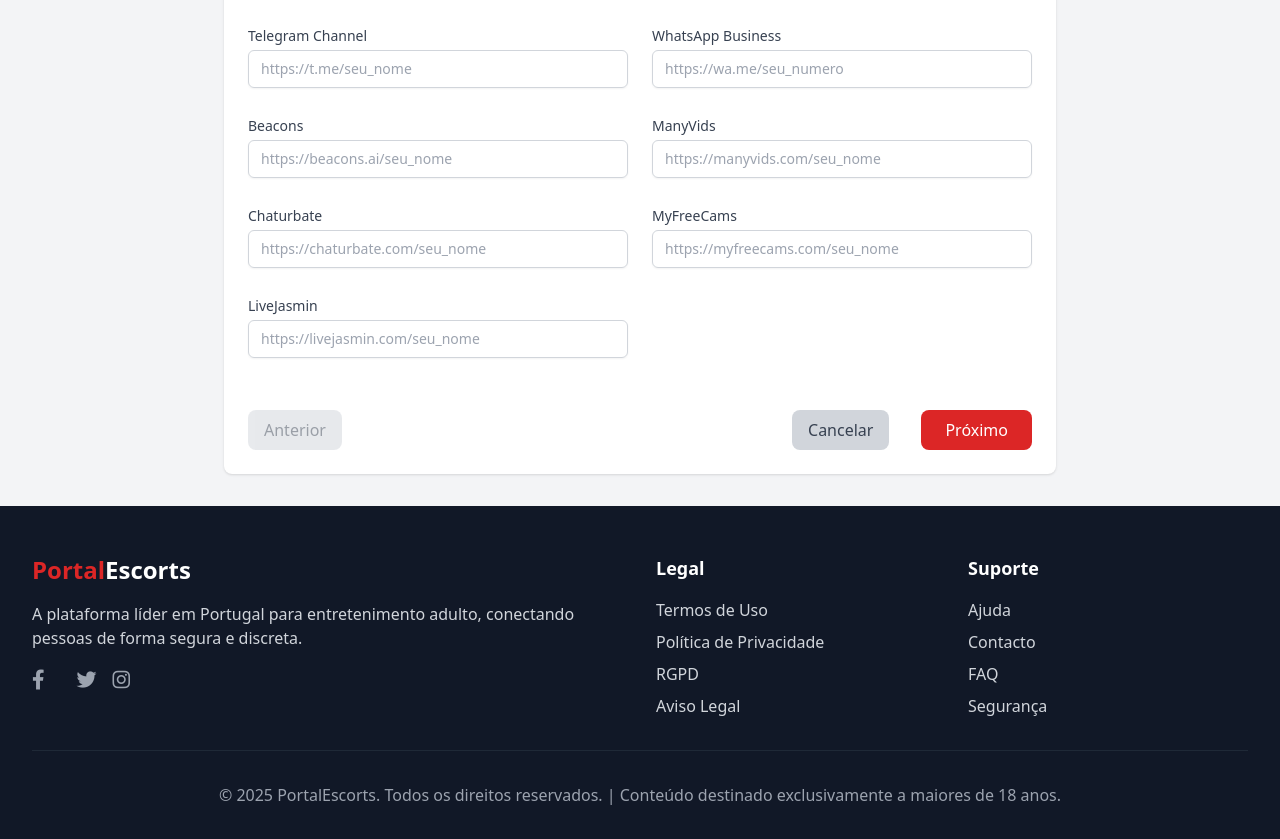
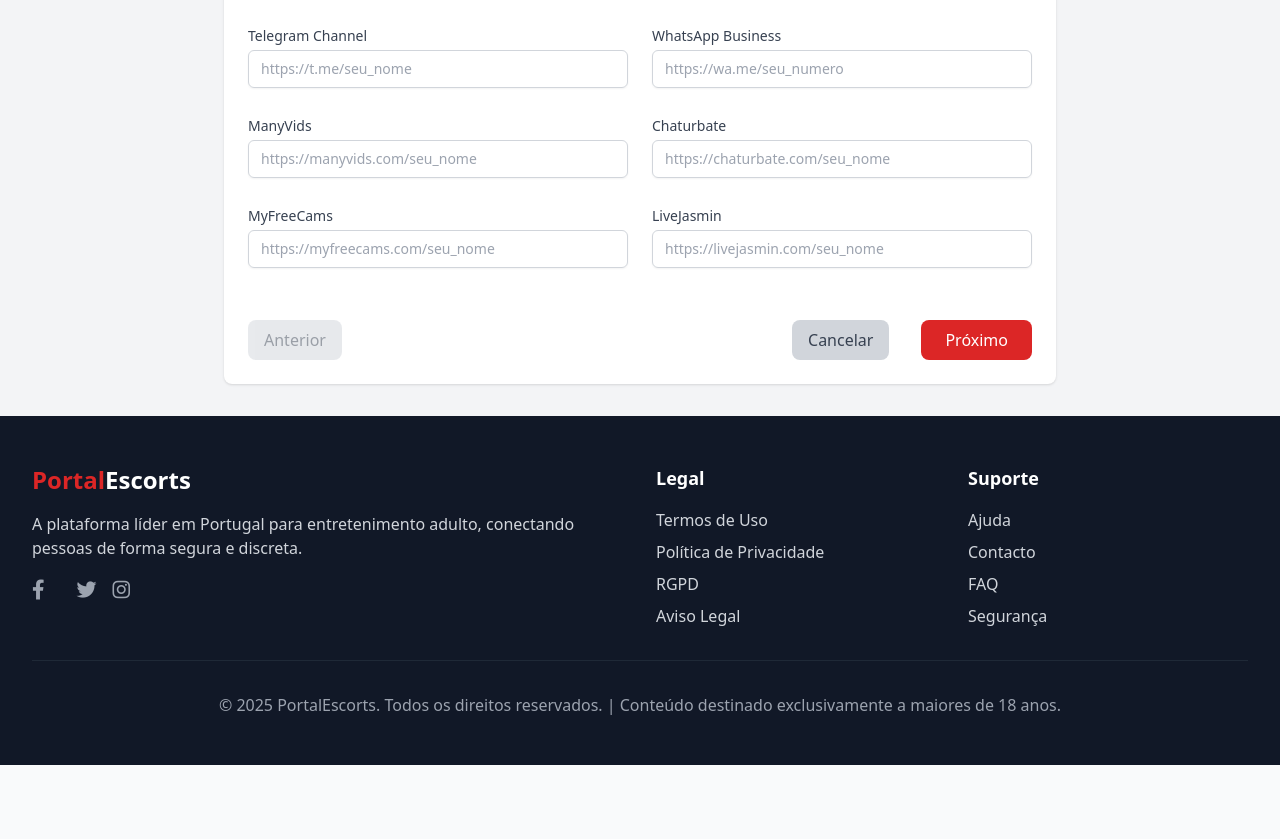
Before and after one commit to jorca1989/escort-website, a Next.js app: page /criar-anuncio in a window 1280 px wide. Shown: the part 1149-1988 px from the top of the page. After the commit the page ends 1914 px from the top, so only its background shows below. Built offline with nearby package versions, Linux system fonts and the light colour scheme.

Commit message:
Fix: Remove Beacons from individual fields, keep only in smart link detection

```diff
--- a/src/app/api/listings/create/route.ts
+++ b/src/app/api/listings/create/route.ts
@@ -46,7 +46,6 @@ export async function POST(request: NextRequest) {
     const snapchat = formData.get('snapchat') as string;
     const telegramChannel = formData.get('telegramChannel') as string;
     const whatsappBusiness = formData.get('whatsappBusiness') as string;
-    const beacons = formData.get('beacons') as string;
     const manyvids = formData.get('manyvids') as string;
     const chaturbate = formData.get('chaturbate') as string;
     const myfreecams = formData.get('myfreecams') as string;
@@ -142,7 +141,6 @@ export async function POST(request: NextRequest) {
           snapchat: snapchat || null,
           telegramChannel: telegramChannel || null,
           whatsappBusiness: whatsappBusiness || null,
-          beacons: beacons || null,
           manyvids: manyvids || null,
           chaturbate: chaturbate || null,
           myfreecams: myfreecams || null,
@@ -191,7 +189,6 @@ export async function POST(request: NextRequest) {
           snapchat: snapchat || null,
           telegramChannel: telegramChannel || null,
           whatsappBusiness: whatsappBusiness || null,
-          beacons: beacons || null,
           manyvids: manyvids || null,
           chaturbate: chaturbate || null,
           myfreecams: myfreecams || null,
--- a/src/app/criar-anuncio/page.tsx
+++ b/src/app/criar-anuncio/page.tsx
@@ -24,13 +24,12 @@ interface FormData {
   snapchat: string;
   telegramChannel: string;
   whatsappBusiness: string;
-  beacons: string;
   manyvids: string;
   chaturbate: string;
   myfreecams: string;
   livejasmin: string;
-  // Linktree will be auto-detected from any link hub URL
-  linkHubUrl: string; // Generic field for Linktree, Bio.link, etc.
+  // Linktree, Bio.link, Beacons, etc. will be auto-detected from this field
+  linkHubUrl: string; // Generic field for Linktree, Bio.link, Beacons, etc.
 
   // Physical Details
   gender: string;
@@ -109,7 +108,6 @@ export default function CriarAnuncioPage() {
     snapchat: '',
     telegramChannel: '',
     whatsappBusiness: '',
-    beacons: '',
     manyvids: '',
     chaturbate: '',
     myfreecams: '',
@@ -709,20 +707,6 @@ export default function CriarAnuncioPage() {
                 />
                 <p className="mt-1 text-xs text-gray-500">
                   {detectPlatform(formData.whatsappBusiness)}
-                </p>
-              </div>
-
-              <div>
-                <label className="block text-sm font-medium text-gray-700">Beacons</label>
-                <input
-                  type="url"
-                  value={formData.beacons}
-                  onChange={(e) => handleInputChange('beacons', e.target.value)}
-                  className="mt-1 block w-full px-3 py-2 border border-gray-300 rounded-md shadow-sm focus:outline-none focus:ring-indigo-500 focus:border-indigo-500 sm:text-sm text-gray-900"
-                  placeholder="https://beacons.ai/seu_nome"
-                />
-                <p className="mt-1 text-xs text-gray-500">
-                  {detectPlatform(formData.beacons)}
                 </p>
               </div>
 
```
Also changed, not shown: 1 other file (tests, documents, lock files or other folders).
